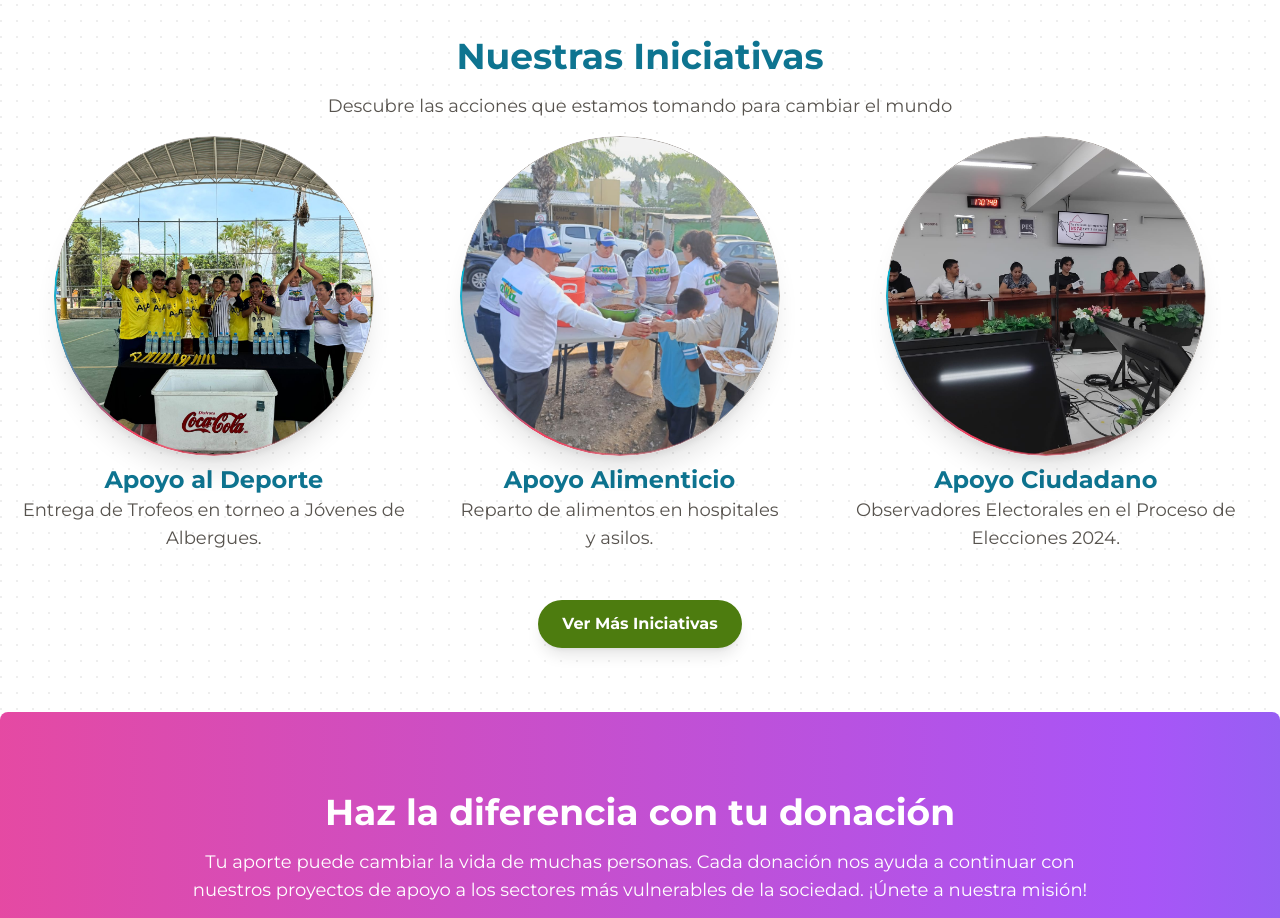
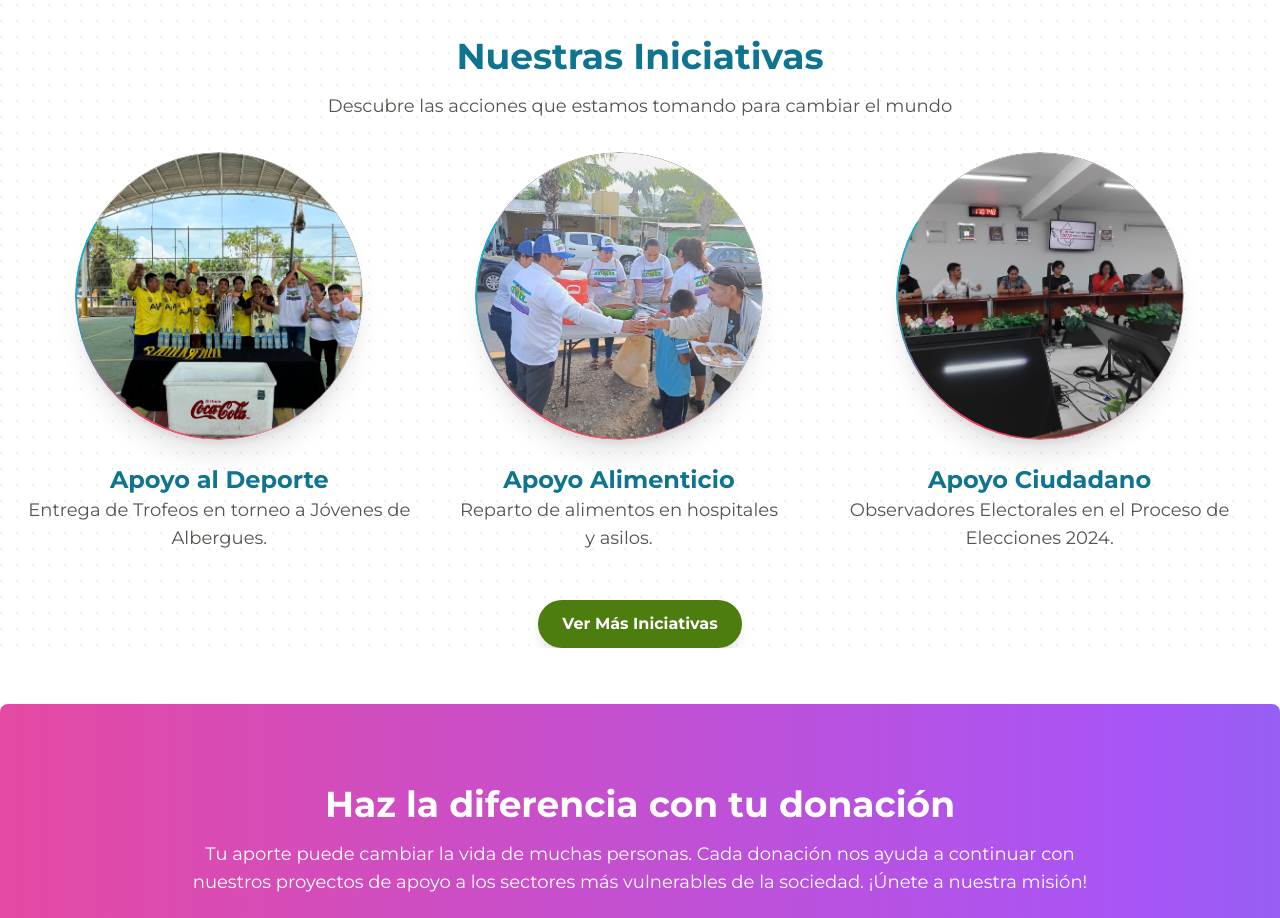
Before and after one commit to albores339/front-ama-ser-el-cambio, a Next.js app: page / in a window 1280 px wide. Shown: the part 1580-2498 px from the top of the page. Built offline with nearby package versions, Linux system fonts and the light colour scheme; no server answers.

Commit message:
Detalles responsive

```diff
--- a/src/app/components/home/AfiliadoCounter.tsx
+++ b/src/app/components/home/AfiliadoCounter.tsx
@@ -43,7 +43,7 @@ const AfiliadoCounter: React.FC = () => {
   return (
     <div
       id="afiliado-counter"
-      className="flex flex-col md:flex-row justify-center items-center p-4 mx-auto text-4xl font-semibold mb-10 md:mb-20 lg:gap-10 gap-2"
+      className="flex flex-col md:flex-row justify-center items-center p-4 mx-auto text-4xl font-semibold mb-10 md:mb-20 lg:gap-10 gap-6 md:gap-2"
     >
       <div className='flex flex-row items-center justify-around lg:gap-6'>
         <UserGroupIcon className='text-cyan-700 h-24 w-24 mx-2'/>
--- a/src/app/components/home/cards.tsx
+++ b/src/app/components/home/cards.tsx
@@ -24,7 +24,7 @@ const FantasticPhotoCardsSection: React.FC = () => {
   ];
 
   return (
-    <section className="relative py-10 md:py-16 text-stone-600 max-w-screen-xl mx-auto px-4 overflow-hidden">
+    <section className="relative pt-16 text-stone-600 max-w-screen-xl mx-auto px-4 overflow-hidden">
       {/* DotPattern positioned absolutely as background */}
       <DotPattern
         className="absolute inset-0 w-full h-full z-0 opacity-30"
@@ -36,10 +36,10 @@ const FantasticPhotoCardsSection: React.FC = () => {
         <p className="text-lg">Descubre las acciones que estamos tomando para cambiar el mundo</p>
       </div>
 
-      <div className="relative flex flex-col gap-4 lg:flex-row justify-center space-y-4 md:space-y-0 md:space-x-8 items-center z-1">
+      <div className="relative flex flex-col lg:flex-row justify-center space-y-4 md:space-y-0 md:space-x-8 items-center z-1">
         {cards.map((card, index) => (
           <div key={index} className="relative flex flex-col items-center">
-            <div className="relative w-80 h-80 shadow-xl rounded-full overflow-hidden transform transition-transform duration-300 hover:scale-105 hover:-translate-y-2">
+            <div className="relative w-80 h-80 md:w-72 md:h-72 shadow-xl rounded-full overflow-hidden transform transition-transform duration-300 hover:scale-105 hover:-translate-y-2 my-4">
               {/* BorderBeam positioned absolutely to be behind the Image with additional props */}
               <BorderBeam
                 className="absolute inset-0 w-full h-full z-10 rounded-full"
--- a/src/app/components/home/donar.tsx
+++ b/src/app/components/home/donar.tsx
@@ -2,7 +2,7 @@
 import Link from 'next/link';
 
 const DonateSection: React.FC = () => (
-  <section id="donate" className="py-20 px-6 bg-gradient-to-r from-pink-500 via-purple-500 to-cyan-500 text-white text-center rounded-lg shadow-lg animate-gradient-x bg-[length:200%_200%] mb-14">
+  <section id="donate" className="py-20 px-6 bg-gradient-to-r from-pink-500 via-purple-500 to-cyan-500 text-white text-center rounded-lg shadow-lg animate-gradient-x bg-[length:200%_200%] my-14">
     <div className="max-w-4xl mx-auto">
       <h2 className="text-4xl font-bold mb-4">Haz la diferencia con tu donación</h2>
       <p className="text-lg mb-6">
--- a/src/app/components/home/registro.tsx
+++ b/src/app/components/home/registro.tsx
@@ -31,7 +31,7 @@ const AfiliadoSection: React.FC = () => {
   };
 
   return (
-    <section className="py-6 md:py-12 px-6 bg-violet-50 rounded-xl shadow-lg mx-auto">
+    <section className="py-6 md:py-12 px-10 bg-violet-50 rounded-xl shadow-lg mx-auto">
       <div className="flex flex-col lg:flex-row items-center justify-center lg:space-x-12 max-w-screen-lg mx-auto">
         <div className="text-center lg:text-left lg:w-3/5 mx-auto items-center justify-center">
         <p
--- a/src/app/components/map.tsx
+++ b/src/app/components/map.tsx
@@ -11,7 +11,7 @@ const Map: React.FC = () => {
   }, []);
 
   return (
-    <section className="my-10">
+    <section className="my-16">
       <h2 className="text-4xl font-bold text-cyan-700 text-center mb-8">Nuestra Ubicación</h2>
       {isMapVisible && (
         <div className="w-full h-96 mx-auto max-w-screen-xl">
```
